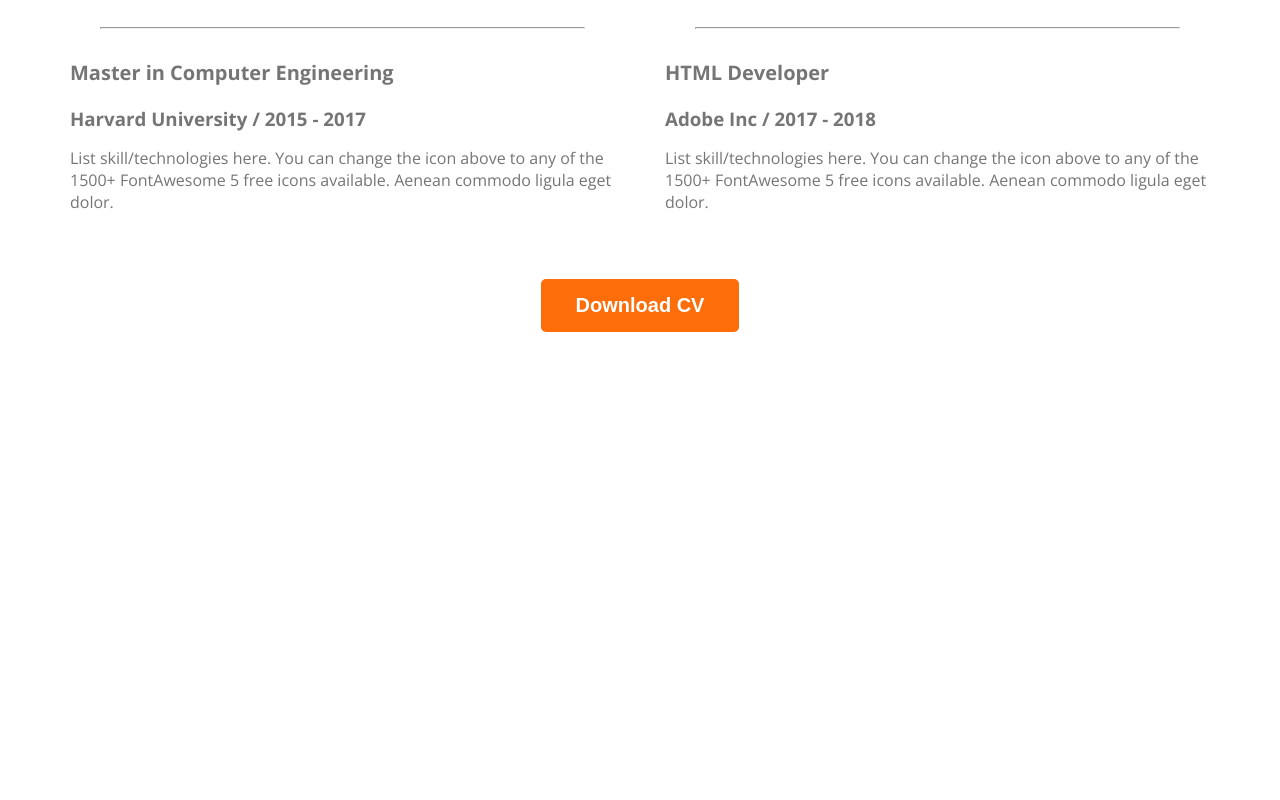
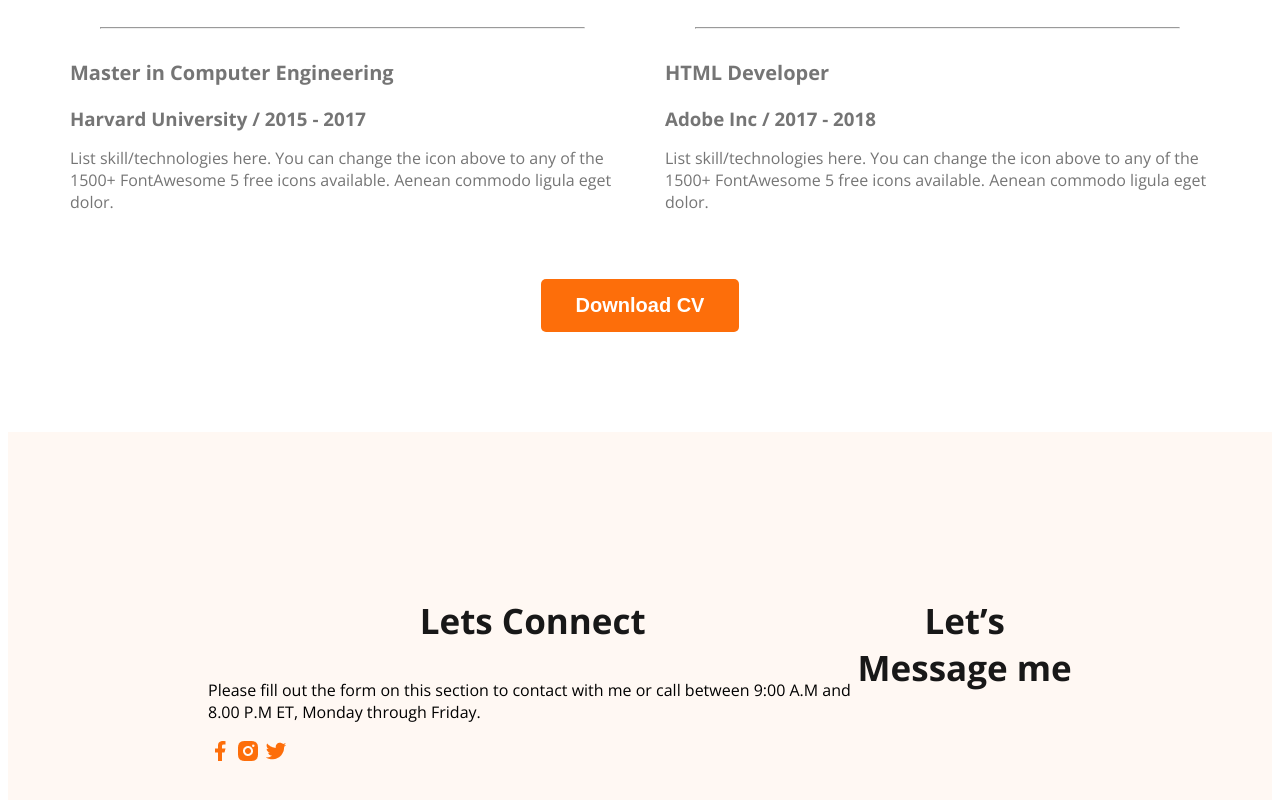
Before and after one commit to munnarashed/developer-portfolio, a plain HTML site: page index.html in a window 1280 px wide. Shown: the part 2909-3709 px from the top of the page. Before the commit the page ends 3249 px from the top, so only its background shows below. Drawn offline with nearby package versions, Linux system fonts and the light colour scheme.

Commit message:
basic footer added

```diff
--- a/index.html
+++ b/index.html
@@ -147,7 +147,19 @@
         </section>
     </main>
     <footer>
+        <div class="footer-colum">
+            <h3 class="section-title">Lets Connect</h3>
+            <p class="section-description">Please fill out the form on this section to contact with me or call between 9:00 A.M and 8.00 P.M ET, Monday through Friday.</p>
+            <div class="social-link">
+                <a href=""><img src="images/icons/facebook.png" alt=""></a>
+                <a href=""><img src="images/icons/insta.png" alt=""></a>
+                <a href=""><img src="images/icons/twitter.png" alt=""></a>
+            </div>
+        </div>
+        <div class="footer-colum">
+            <h3 class="section-title">Let’s Message me</h3>
 
+        </div>
     </footer>
 </body>
 
--- a/styls/portfolio.css
+++ b/styls/portfolio.css
@@ -188,3 +188,11 @@ main section {
     text-align: center;
     margin-top: 50px;
 }
+
+/* footer styles */
+footer{
+    display: flex;
+    background: #FFF8F3;
+    margin-top: 100px;
+    padding: 130px 200px;
+}
```
